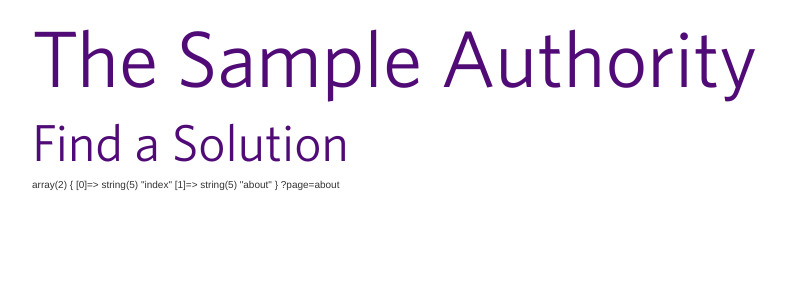
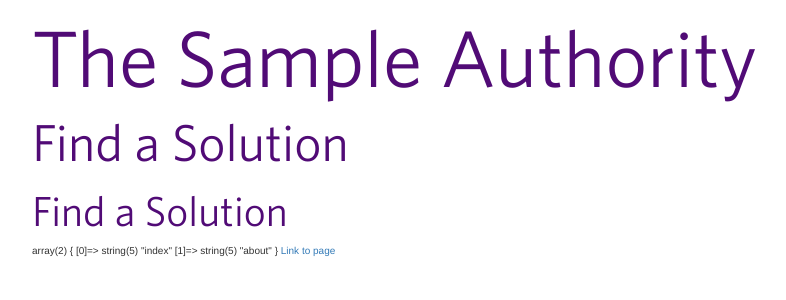
Before and after one commit to adieldccolor/Arcade-Style, a PHP site: page / in a window 1280 px wide. Shown: the top 300 px of the page, without its empty margins (38-824 px from the left). Run offline with PHP 8.4, Linux system fonts and the light colour scheme.

Commit message:
h3 styles

```diff
--- a/assets/css/style.css
+++ b/assets/css/style.css
@@ -56,3 +56,9 @@ h2, .h2 {
   font-size: 5.2em;
   line-height: 1em;
   color: #510B76; }
+
+h3, .h3 {
+  font-family: "WhitneyBook", serif;
+  font-size: 4.2em;
+  line-height: 1.1em;
+  color: #510B76; }
--- a/views/index.html
+++ b/views/index.html
@@ -1,9 +1,9 @@
 
 <div class="container">
     <h1>The Sample Authority</h1>
-
     <h2>Find a Solution</h2>
+    <h3>Find a Solution</h3>
 
     <?php echo var_dump($routes); ?>
-    <?php echo get_page_url("about"); ?>
+    <a href="<?php echo get_page_url("about"); ?>">Link to page</a>
 </div>
```
Also changed, not shown: assets/sass/_base.scss (+7 -0 lines).
